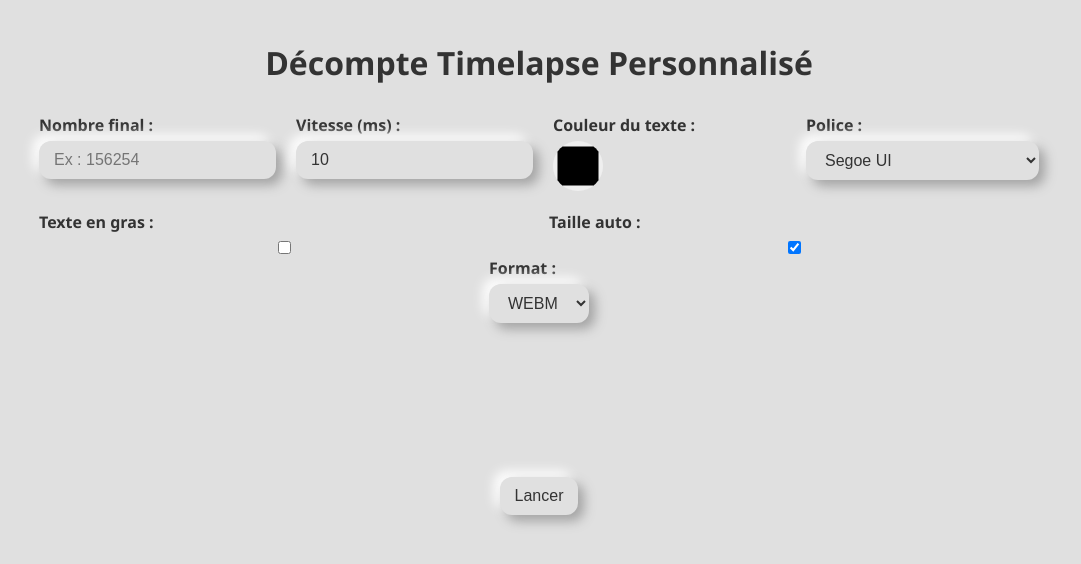
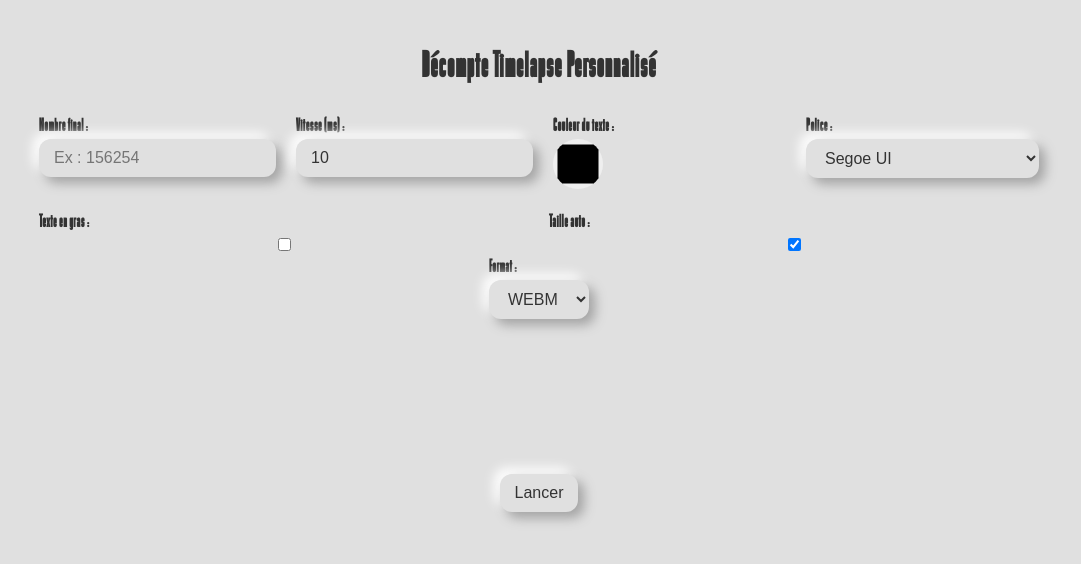
Before and after one commit to M10-white/decompte-nombre, a website: page index.html in a window 1280 px wide. Shown: the whole page, without its empty margins (101-1182 px from the left). Drawn offline with Linux system fonts and the light colour scheme.

```diff
--- a/assets/styles/index.css
+++ b/assets/styles/index.css
@@ -12,7 +12,7 @@
 
 body {
   background-color: var(--bg);
-  font-family: 'Segoe UI', sans-serif;
+  font-family: 'OPTIGamma', opentype;
   margin: 0;
   padding: 20px;
   color: var(--text-color);
```
Also changed, not shown: .nixpacks.toml (deleted), 1 other file.
